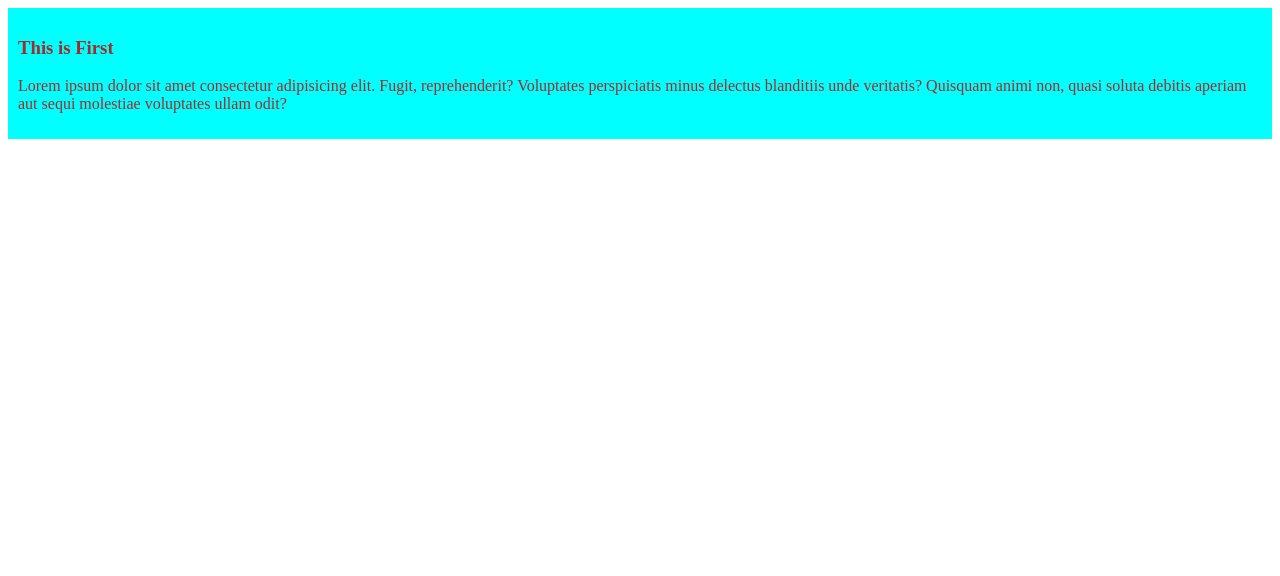
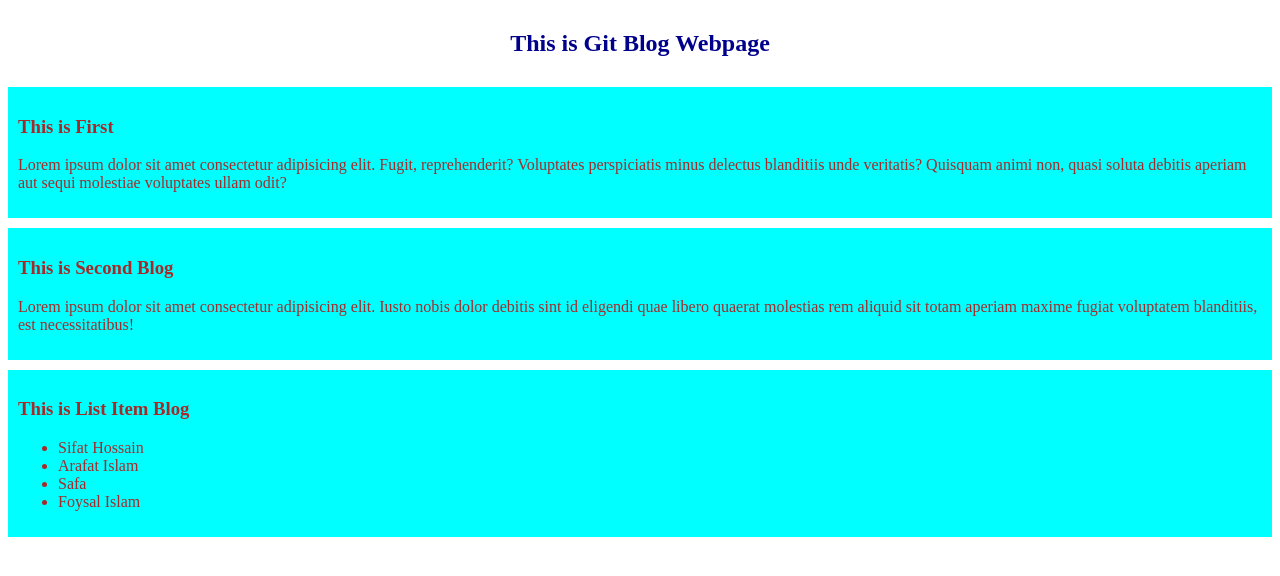
Before and after one commit to sifathossain-ai/Module-3, a plain HTML site: page index.html in a window 1280 px wide. Drawn offline with Linux system fonts and the light colour scheme.

Commit message:
This the second & list item commit

```diff
--- a/index.html
+++ b/index.html
@@ -7,9 +7,24 @@
     <link rel="stylesheet" href="styles/style.css">
 </head>
 <body>
+    <h2 class="git">This is Git Blog Webpage</h2>
     <div>
         <h3>This is First</h3>
         <p>Lorem ipsum dolor sit amet consectetur adipisicing elit. Fugit, reprehenderit? Voluptates perspiciatis minus delectus blanditiis unde veritatis? Quisquam animi non, quasi soluta debitis aperiam aut sequi molestiae voluptates ullam odit?</p>
     </div>
+    <div>
+        <h3>This is Second Blog</h3>
+        <p>Lorem ipsum dolor sit amet consectetur adipisicing elit. Iusto nobis dolor debitis sint id eligendi quae libero quaerat molestias rem aliquid sit totam aperiam maxime fugiat voluptatem blanditiis, est necessitatibus!</p>
+    </div>
+
+    <div>
+        <h3>This is List Item Blog</h3>
+        <ul>
+            <li>Sifat Hossain</li>
+            <li>Arafat Islam</li>
+            <li>Safa</li>
+            <li>Foysal Islam</li>
+        </ul>
+    </div>
 </body>
 </html>
--- a/styles/style.css
+++ b/styles/style.css
@@ -2,4 +2,11 @@ div{
     color: brown;
     background-color: aqua;
     padding: 10px;
+    margin-bottom: 10px;
 }
+
+.git{
+    color: darkblue;
+    text-align: center;
+    padding: 10px;
+}
```
